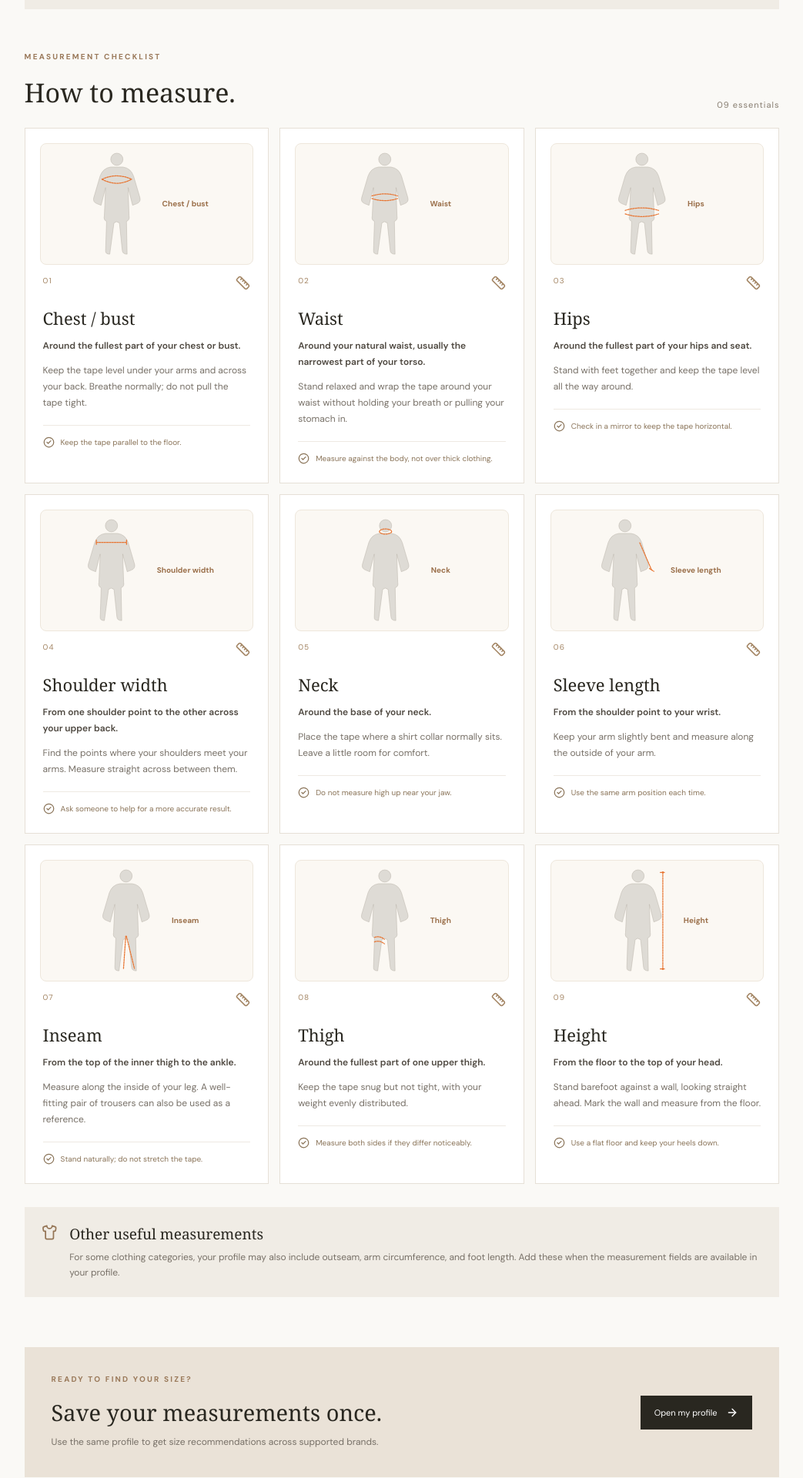
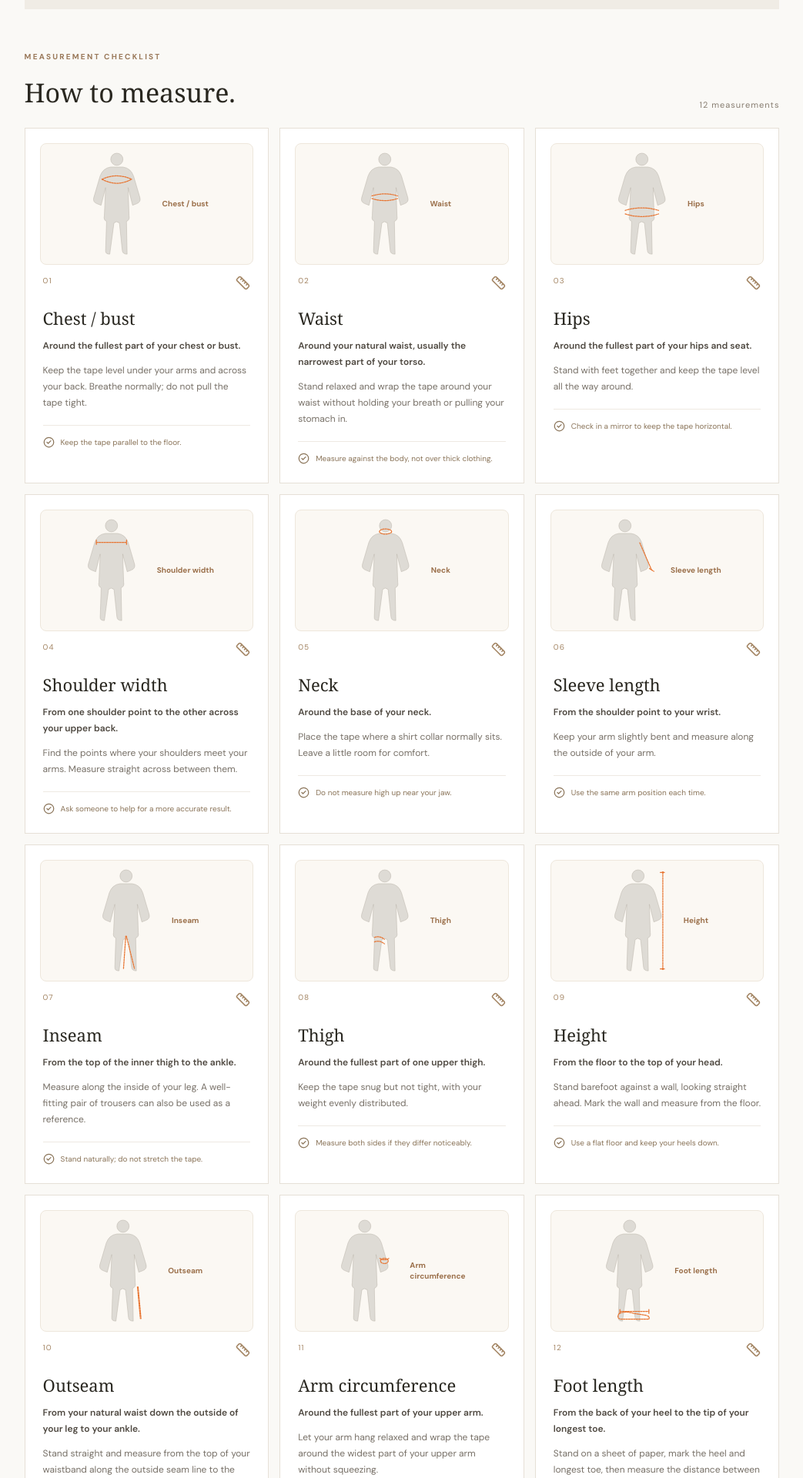
Before and after one commit to KartikGupta31/universal-fit, a React app in the folder frontend/: page /size-guide in a window 1280 px wide. Shown: the part 920-2840 px from the top of the page at 77% size, without its empty margins (118-1161 px from the left). Built offline with nearby package versions, Linux system fonts and the light colour scheme; the HTML template or start-up script is replaced by a standard one; a web font is replaced by a local one.

Commit message:
feat: add outseam arm and foot measurement diagrams

```diff
--- a/frontend/src/pages/SizeGuidePage.jsx
+++ b/frontend/src/pages/SizeGuidePage.jsx
@@ -12,6 +12,9 @@ const guides = [
     { number: '07', title: 'Inseam', where: 'From the top of the inner thigh to the ankle.', how: 'Measure along the inside of your leg. A well-fitting pair of trousers can also be used as a reference.', tip: 'Stand naturally; do not stretch the tape.' },
     { number: '08', title: 'Thigh', where: 'Around the fullest part of one upper thigh.', how: 'Keep the tape snug but not tight, with your weight evenly distributed.', tip: 'Measure both sides if they differ noticeably.' },
     { number: '09', title: 'Height', where: 'From the floor to the top of your head.', how: 'Stand barefoot against a wall, looking straight ahead. Mark the wall and measure from the floor.', tip: 'Use a flat floor and keep your heels down.' },
+    { number: '10', title: 'Outseam', where: 'From your natural waist down the outside of your leg to your ankle.', how: 'Stand straight and measure from the top of your waistband along the outside seam line to the ankle.', tip: 'Keep the tape straight and measure both legs if needed.' },
+    { number: '11', title: 'Arm circumference', where: 'Around the fullest part of your upper arm.', how: 'Let your arm hang relaxed and wrap the tape around the widest part of your upper arm without squeezing.', tip: 'Keep your muscles relaxed while measuring.' },
+    { number: '12', title: 'Foot length', where: 'From the back of your heel to the tip of your longest toe.', how: 'Stand on a sheet of paper, mark the heel and longest toe, then measure the distance between the marks.', tip: 'Measure both feet and use the larger measurement.' },
 ]
 
 function MeasurementDiagram({ type, label }) {
@@ -25,6 +28,9 @@ function MeasurementDiagram({ type, label }) {
         thigh: <><path d="M68 222 Q84 216 99 228" /><path d="M68 236 Q84 230 99 242" /></>,
         neck: <><ellipse cx="100" cy="49" rx="19" ry="8" /></>,
         height: <><path d="M177 20 L177 320" /><path d="M169 20 L185 20 M169 320 L185 320" /></>,
+        outseam: <><path d="M145 220 L154 318" /><path d="M147 220 L156 318" /></>,
+        arm: <><ellipse cx="161" cy="139" rx="12" ry="8" /><path d="M147 131 Q161 139 175 131" /></>,
+        foot: <><path d="M68 302 Q90 294 112 302 L151 308 Q164 311 160 320 L72 320 Q58 316 68 302 Z" /><path d="M70 296 L160 296" /><path d="M70 290 L70 302 M160 290 L160 302" /></>,
     }
     return <div className="measurement-diagram" role="img" aria-label={label + ' measurement placement diagram'}>
         <svg viewBox="0 0 210 340" xmlns="http://www.w3.org/2000/svg">
@@ -51,9 +57,9 @@ function SizeGuidePage() {
             <section className="discovery-content guide-content">
                 <div className="guide-intro"><div><p className="discovery-eyebrow">BEFORE YOU START</p><h2>Get ready to measure.</h2><p>Stand naturally, keep the tape comfortably snug, and record each measurement without compressing your body. Ask someone to help with shoulder and back measurements.</p></div><div className="guide-tool-card"><Ruler size={30} /><strong>What you'll need</strong><span>A flexible measuring tape</span><span>A mirror or a helper</span><span>A notepad or your profile page</span></div></div>
                 <div className="guide-unit-note"><Info size={18} /><p><strong>Choose one unit and stay consistent.</strong> Universal Fit supports centimetres (cm) and inches (in). Your profile stores the selected unit; don't mix units in the same measurement set.</p></div>
-                <div className="discovery-section-heading guide-heading"><div><p className="discovery-eyebrow">MEASUREMENT CHECKLIST</p><h2>How to measure.</h2></div><span className="discovery-count">09 essentials</span></div>
-                <div className="measurement-guide-grid">{guides.map(item => <article className="measurement-guide-card" key={item.number}><MeasurementDiagram type={['chest','waist','hips','shoulder','neck','sleeve','inseam','thigh','height'][Number(item.number) - 1]} label={item.title} /><div className="guide-card-top"><span>{item.number}</span><Ruler size={19} /></div><h3>{item.title}</h3><p className="guide-where">{item.where}</p><p>{item.how}</p><div className="guide-tip"><CheckCircle2 size={15} /><span>{item.tip}</span></div></article>)}</div>
-                <div className="guide-extra-measurements"><Shirt size={22} /><div><h3>Other useful measurements</h3><p>For some clothing categories, your profile may also include outseam, arm circumference, and foot length. Add these when the measurement fields are available in your profile.</p></div></div>
+                <div className="discovery-section-heading guide-heading"><div><p className="discovery-eyebrow">MEASUREMENT CHECKLIST</p><h2>How to measure.</h2></div><span className="discovery-count">12 measurements</span></div>
+                <div className="measurement-guide-grid">{guides.map(item => <article className="measurement-guide-card" key={item.number}><MeasurementDiagram type={['chest','waist','hips','shoulder','neck','sleeve','inseam','thigh','height','outseam','arm','foot'][Number(item.number) - 1]} label={item.title} /><div className="guide-card-top"><span>{item.number}</span><Ruler size={19} /></div><h3>{item.title}</h3><p className="guide-where">{item.where}</p><p>{item.how}</p><div className="guide-tip"><CheckCircle2 size={15} /><span>{item.tip}</span></div></article>)}</div>
+
                 <div className="guide-cta"><div><p className="discovery-eyebrow">READY TO FIND YOUR SIZE?</p><h2>Save your measurements once.</h2><p>Use the same profile to get size recommendations across supported brands.</p></div><Link to="/find-size">Open my profile <ArrowRight size={16} /></Link></div>
             </section>
         </div>
```
